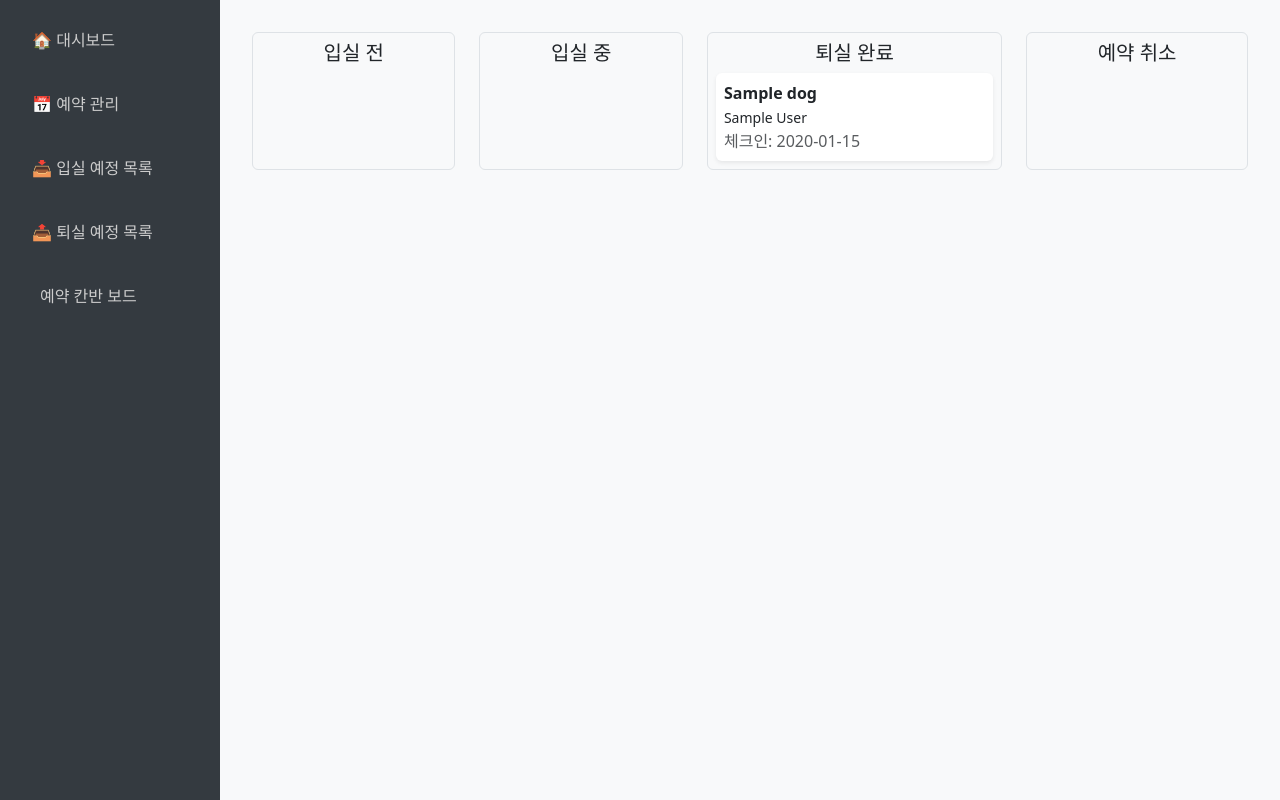
After one commit to anchor0301/ding_RPA_python, a Django app: page /hotel/kanban/ in a window 1280 px wide. The commit adds this page. Run offline with Django 4.2, Linux system fonts and the light colour scheme; tables that the repository leaves empty hold one stand-in row (values such as "Sample post").

Commit message:
feat: 예약 관리 Kanban 보드 페이지 추가 및 sidebar 메뉴 반영
- 예약 상태(입실 전, 입실 중, 퇴실 완료, 예약 취소)를 기준으로 Kanban 형태 시각화
- reservation_kanban.html 템플릿 신규 생성
- Reservation 모델에 is_canceled 필드(Boolean) 추가
- /hotel/kanban/ URL 경로에 View 연결
- sidebar에 "예약 칸반 보드" 메뉴 항목 추가

```diff
--- a/pet_hotel/hotel/models.py
+++ b/pet_hotel/hotel/models.py
@@ -35,6 +35,7 @@ class Reservation(models.Model):
     check_out = models.DateTimeField()
     is_checked_in = models.BooleanField(default=False)
     is_checked_out = models.BooleanField(default=False)
+    is_canceled = models.BooleanField(default=False)
     status_info = models.TextField(blank=True)  # 기타 특이사항
 
     def __str__(self):
--- a/pet_hotel/hotel/static/hotel/css/sidebar.css
+++ b/pet_hotel/hotel/static/hotel/css/sidebar.css
@@ -6,7 +6,7 @@
   width: 220px;
   background-color: #343a40;
   padding: 1rem;
-  height: 100vh;
+  height: 100%;
   transform: translateX(0);
   transition: transform 0.7s ease-in-out;
   z-index: 1000;
--- /dev/null
+++ b/pet_hotel/hotel/templates/hotel/reservation_kanban.html
@@ -0,0 +1,19 @@
+{% extends "base.html" %}
+{% block content %}
+<div class="kanban-board d-flex gap-4">
+  {% for status, items in reservations.items %}
+  <div class="kanban-column flex-fill border rounded p-2 bg-light">
+    <h5 class="text-center">{{ status }}</h5>
+    <div class="kanban-list d-flex flex-column gap-2">
+      {% for r in items %}
+      <div class="kanban-card p-2 bg-white shadow-sm rounded">
+        <strong>{{ r.dog.name }}</strong><br>
+        <small>{{ r.customer.name }}</small><br>
+        <span class="text-muted">체크인: {{ r.check_in|date:"Y-m-d" }}</span>
+      </div>
+      {% endfor %}
+    </div>
+  </div>
+  {% endfor %}
+</div>
+{% endblock %}
--- a/pet_hotel/hotel/templates/includes/sidebar.html
+++ b/pet_hotel/hotel/templates/includes/sidebar.html
@@ -23,6 +23,12 @@
                     📤 퇴실 예정 목록
                 </a>
             </li>
+            <li class="nav-item">
+                <a class="nav-link" href="{% url 'hotel:reservation_kanban' %}">
+                    <i class="bi bi-columns-gap me-2"></i> 예약 칸반 보드
+                </a>
+            </li>
+
         </ul>
     </nav>
 </div>
--- a/pet_hotel/hotel/urls.py
+++ b/pet_hotel/hotel/urls.py
@@ -19,4 +19,6 @@ urlpatterns = [
     path('reservations/', views.reservation_list, name='reservation_list'),
     path('reservation/<int:pk>/cancel/', views.cancel_reservation, name='cancel_reservation'),
 
+    path("kanban/", views.reservation_kanban_view, name="reservation_kanban"),
+
 ]
--- a/pet_hotel/hotel/views.py
+++ b/pet_hotel/hotel/views.py
@@ -172,3 +172,28 @@ def current_dogs(request):
         """
 
     return render(request, 'admin/current_dogs.html', {'today': timezone.localdate(), 'reservations': reservations})
+
+
+##### 칸반
+
+def reservation_kanban_view(request):
+    all_reservations = Reservation.objects.select_related('dog', 'customer')
+
+    categorized = {
+        '입실 전': [],
+        '입실 중': [],
+        '퇴실 완료': [],
+        '예약 취소': [],
+    }
+
+    for r in all_reservations:
+        if r.is_canceled:
+            categorized['예약 취소'].append(r)
+        elif r.is_checked_out:
+            categorized['퇴실 완료'].append(r)
+        elif r.is_checked_in:
+            categorized['입실 중'].append(r)
+        else:
+            categorized['입실 전'].append(r)
+
+    return render(request, 'hotel/reservation_kanban.html', {'reservations': categorized})
```
